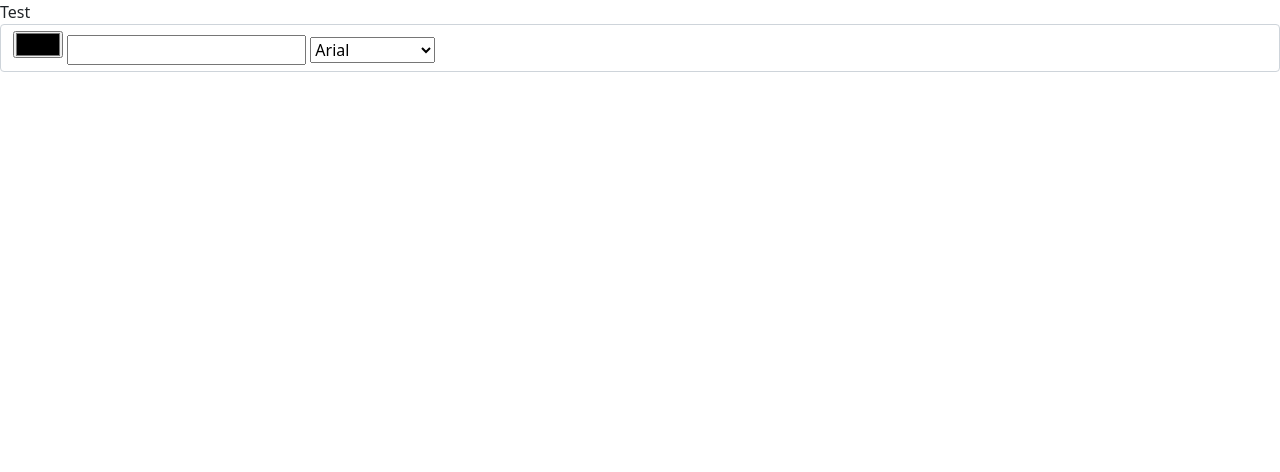
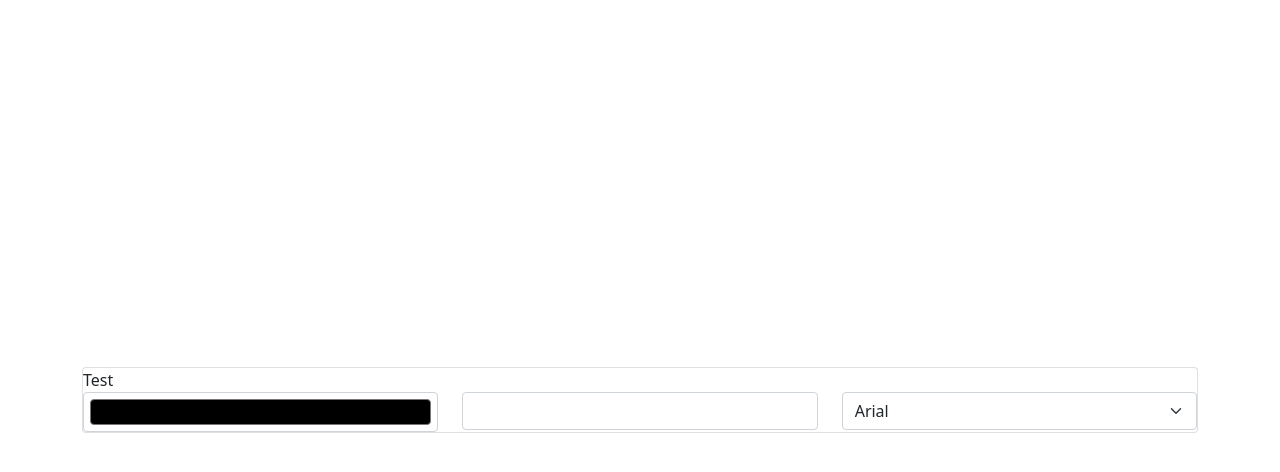
Before and after one commit to miladifiras01/AtelierJS, a website: page Exercice2.html in a window 1280 px wide. Drawn offline with Linux system fonts and the light colour scheme.

Commit message:
improved style

```diff
--- a/Exercice2.html
+++ b/Exercice2.html
@@ -7,14 +7,27 @@
     <meta name="viewport" content="width=device-width, initial-scale=1.0">
     <title>Exercice2</title>
     <link rel="stylesheet" href="bootstrap-5.1.3-dist/css/bootstrap.css">
+    <style>
+        .center {
+            min-height: 100vh;
+            display: flex;
+            justify-content: center;
+            align-items: center;
+        }
+    </style>
 </head>
 
 <body>
+    <div class="center">
+        <div class="container">
+
+            <div class="card ">
                 <div id="test"> Test </div>
-    <div class="form-control">
-        <input type="color" id="text">
-        <input type="number" id="number">
-        <select name="police" id="police">
+                <div class="row">
+                    <div class="col-4"><input type="color" id="text" class="form-control form-control-color"
+                            style="width:100%"></div>
+                    <div class="col-4"><input type="number" id="number" class="form-control"></div>
+                    <div class="col-4"><select name="police" id="police" class="form-control form-select">
                             <option value="Arial">Arial</option>
                             <option value="Calibri ">Calibri</option>
                             <option value="Calibri Light">Calibri Light</option>
@@ -23,7 +36,10 @@
                             <option value="Tahoma">Tahoma</option>
                             <option value="Trebuchet">Trebuchet MS</option>
                             <option value="Georgia">Georgia</option>
-        </select>
+                        </select></div>
+                </div>
+            </div>
+        </div>
     </div>
     <script src="Exercice2.js"></script>
 </body>
```
Lines whose indentation alone changed are shown as unchanged.
